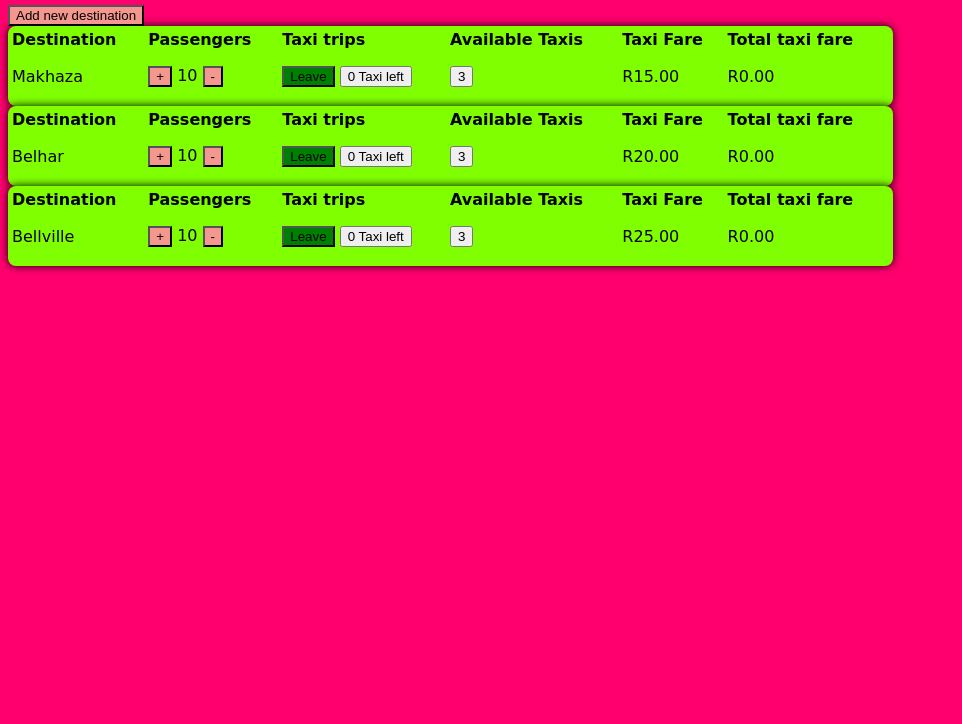
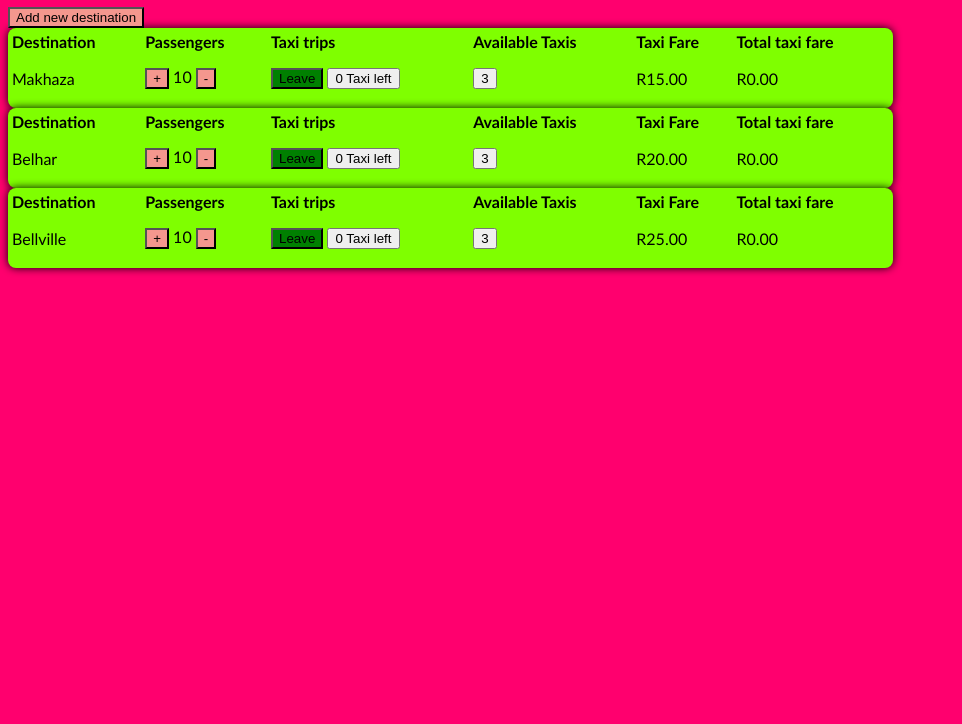
Before and after one commit to simelane-jpd/taxi-app, a plain HTML site: page index.html in a window 1280 px wide. Shown: the part 76-800 px from the top of the page, without its empty margins (0-962 px from the left). Drawn offline with nearby package versions, Linux system fonts and the light colour scheme.

Commit message:
changed font

```diff
--- a/style.css
+++ b/style.css
@@ -3,7 +3,7 @@ table {
 }
 body {
     background-color:#ff006e;
-    font-family: cursive;
+    font-family:'Trebuchet MS', 'Lucida Sans Unicode', 'Lucida Grande', 'Lucida Sans', Arial, sans-serif
 }
 @media (min-width: 560px) {
     body {
```
